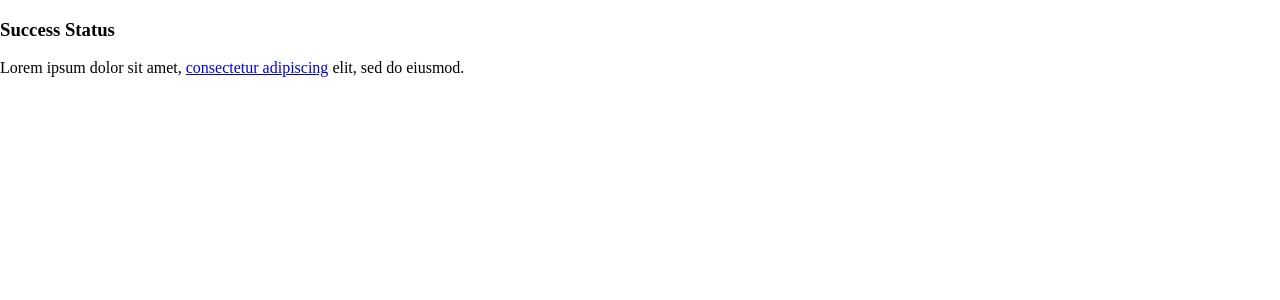
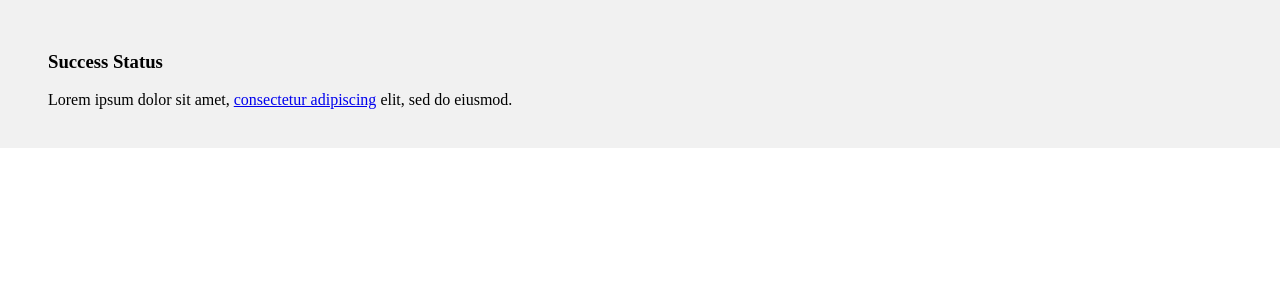
Before and after one commit to jonilsen/uswds-sc-alert, a React (Create React App) app: page / in a window 1280 px wide. Shown: the top 300 px of the page. Built offline with nearby package versions, Linux system fonts and the light colour scheme.

Commit message:
Added the first styled component

```diff
--- a/src/components/alert/alert.js
+++ b/src/components/alert/alert.js
@@ -1,10 +1,24 @@
 import React from "react";
+import styled from "styled-components";
+
+const UsaAlert = styled.div`
+  background-color: ${props => props.theme.colorGrayLightest};
+  background-position: ${props => props.theme.spacingMedium}
+    ${props => props.theme.spacingMedium};
+  background-repeat: no-repeat;
+  background-size: 5.2rem;
+  padding-bottom: 1.4rem;
+  padding-left: 3rem;
+  padding-right: ${props => props.theme.spacingMedium};
+  padding-top: ${props => props.theme.spacingMedium};
+  position: relative;
+`;
 
 //Create a new Todo item
 class Alert extends React.Component {
   render() {
     return (
-      <div>
+      <UsaAlert>
         <div>
           <h3>Success Status</h3>
           <p>
@@ -13,7 +27,7 @@ class Alert extends React.Component {
             do eiusmod.
           </p>
         </div>
-      </div>
+      </UsaAlert>
     );
   }
 }
```
